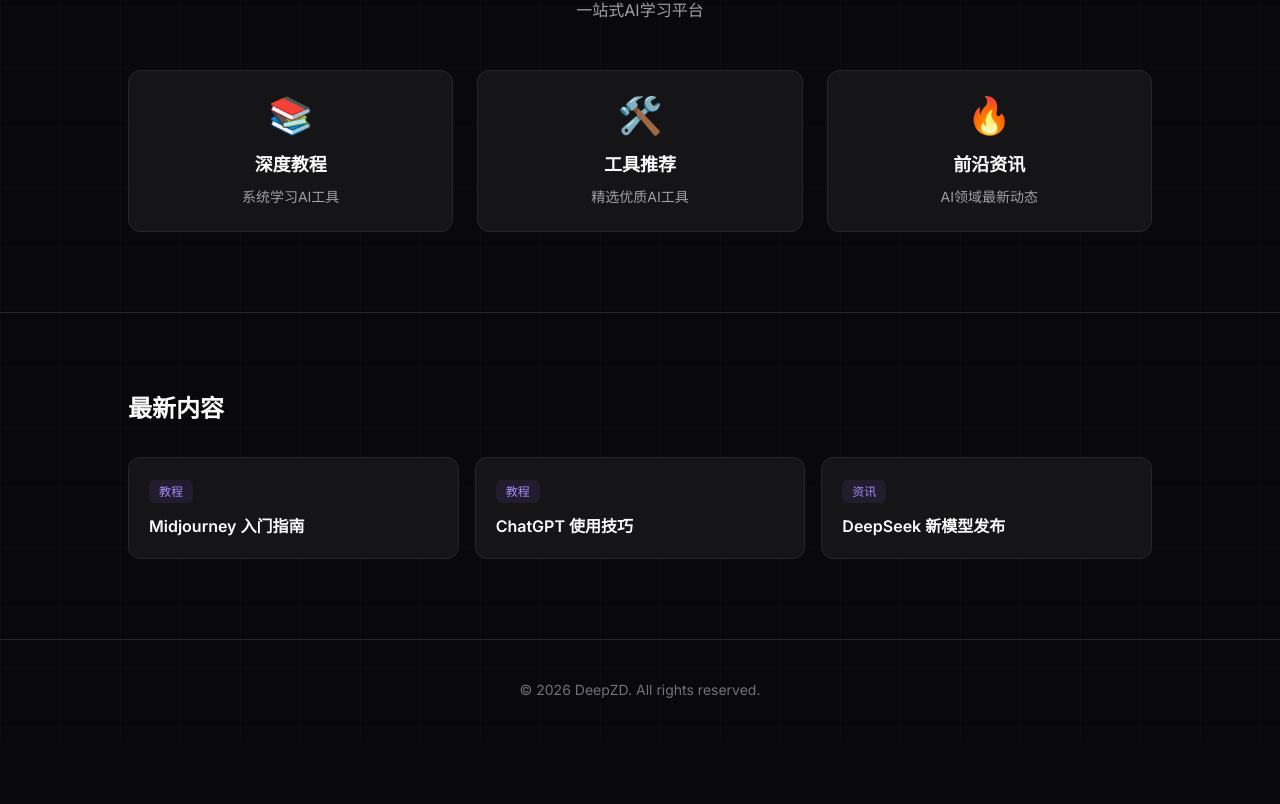
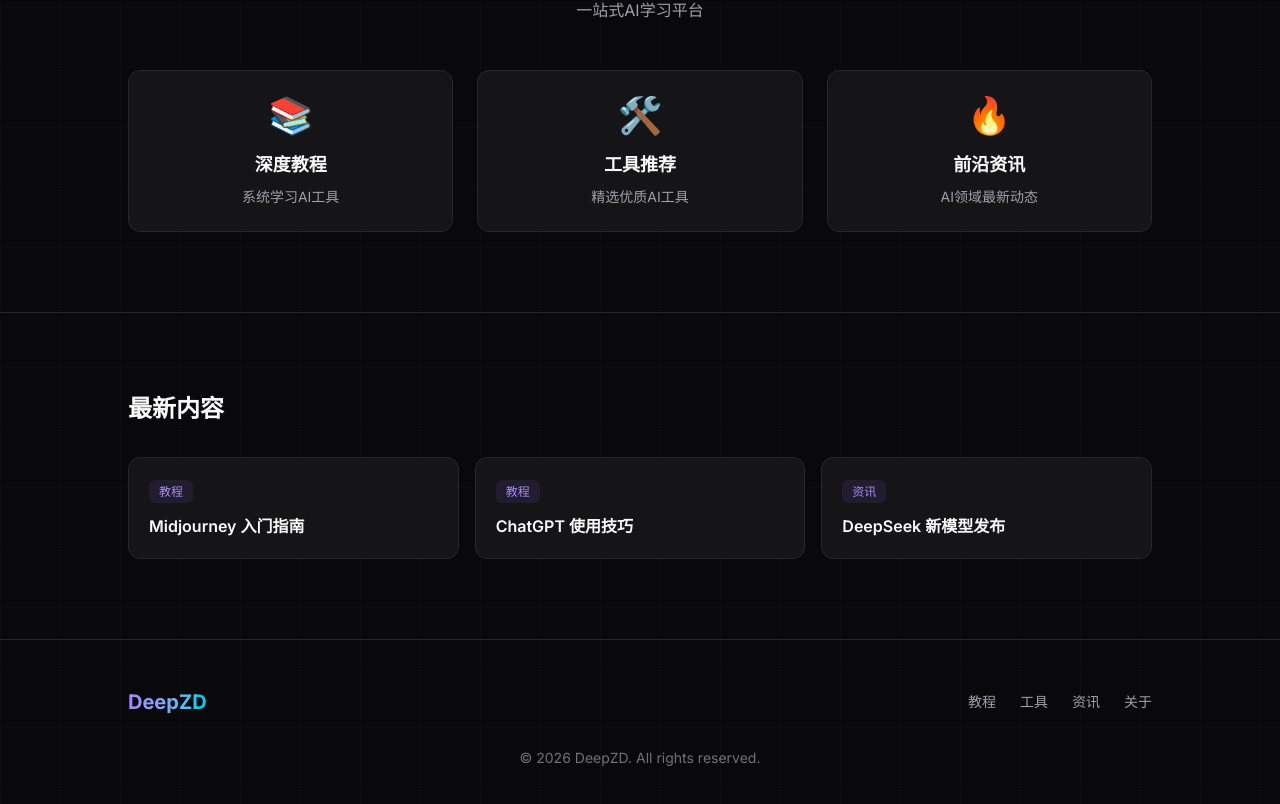
Before and after one commit to uncle-light/deepzd, a Next.js app: page / in a window 1280 px wide. Shown: the part 653-1457 px from the top of the page. Before the commit the page ends 1393 px from the top, so only its background shows below. Built offline with nearby package versions, Linux system fonts and the light colour scheme.

Commit message:
style: 优化Footer组件

```diff
--- a/src/app/components/Footer.tsx
+++ b/src/app/components/Footer.tsx
@@ -1,8 +1,23 @@
+import Link from "next/link";
+
 export default function Footer() {
   return (
-    <footer className="py-10 px-6 border-t border-zinc-800">
-      <div className="max-w-5xl mx-auto text-center text-zinc-500 text-sm">
-        © 2026 DeepZD. All rights reserved.
+    <footer className="py-12 px-6 border-t border-zinc-800">
+      <div className="max-w-5xl mx-auto">
+        <div className="flex flex-col md:flex-row justify-between items-center gap-6">
+          <Link href="/" className="text-xl font-bold bg-gradient-to-r from-violet-400 to-cyan-400 bg-clip-text text-transparent">
+            DeepZD
+          </Link>
+          <div className="flex gap-6 text-sm text-zinc-400">
+            <Link href="/tutorials" className="hover:text-white transition">教程</Link>
+            <Link href="/tools" className="hover:text-white transition">工具</Link>
+            <Link href="/news" className="hover:text-white transition">资讯</Link>
+            <Link href="/about" className="hover:text-white transition">关于</Link>
+          </div>
+        </div>
+        <div className="mt-8 text-center text-zinc-500 text-sm">
+          © 2026 DeepZD. All rights reserved.
+        </div>
       </div>
     </footer>
   );
```
